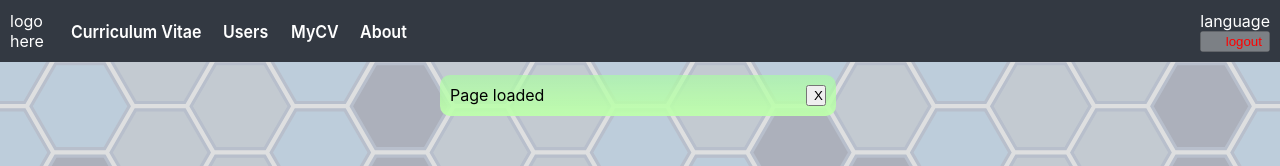
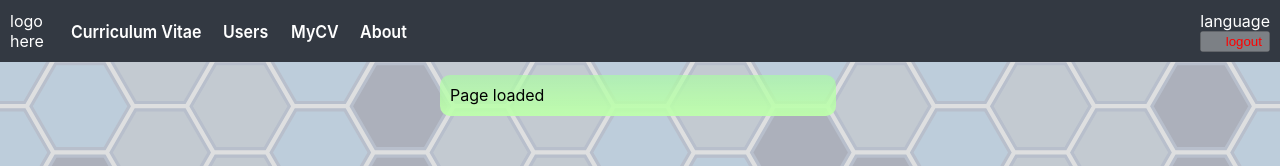
Before and after one commit to rampemus/cvapp, a React (Create React App) app in the folder frontend/: page /about in a window 1280 px wide. Shown: the top 166 px of the page. Built offline with nearby package versions, Linux system fonts and the light colour scheme.

Commit message:
Autohide closebutton for notificationMessage

```diff
--- a/frontend/src/components/NotificationArea.tsx
+++ b/frontend/src/components/NotificationArea.tsx
@@ -2,6 +2,7 @@ import React from 'react'
 import './NotificationArea.css'
 import { connect } from 'react-redux'
 import { Message, deleteNotification } from '../reducers/notificationReducer'
+import NotificationMessage from './NotificationMessage'
 import { AppState } from '../index'
 
 interface OwnProps {}
@@ -30,10 +31,7 @@ const NotificationArea: React.FC<Props> = (props) => {
         return (
             <div className='notificationContainer'>
                 {messages.map( message => {
-                    return(<div key={message.id} className={`notification ${message.type}`}>
-                        <div className='notification-text'>{message.text}</div>
-                        <button className='notification-close-button' onClick={()=>props.deleteNotification(message.id)}>X</button>
-                    </div>)
+                    return (<NotificationMessage message={message} deleteNotification={() => props.deleteNotification(message.id)}></NotificationMessage>)
                 })}
             </div>
         )
--- /dev/null
+++ b/frontend/src/components/NotificationMessage.tsx
@@ -0,0 +1,27 @@
+import React, { useState } from 'react'
+import { Message } from '../reducers/notificationReducer'
+
+interface Props {
+    message: Message,
+    deleteNotification: Function
+}
+
+const NotificationMessage: React.FC<Props> = (props) => {
+    const message = props.message
+
+
+    const [showCloseButton, setShowCloseButton] = useState<boolean>(false)
+
+    return(
+        <div key={message.id} className={`notification ${message.type}`} onMouseEnter={() => setShowCloseButton(true)} onMouseLeave={() => setShowCloseButton(false)}>
+            <div className='notification-text'>{message.text}</div>
+            <button
+                className='notification-close-button'
+                onClick={() => props.deleteNotification()}
+                style={{ opacity: showCloseButton ? 1 : 0 }}
+            >X</button>
+        </div>
+    )
+}
+
+export default NotificationMessage
```
